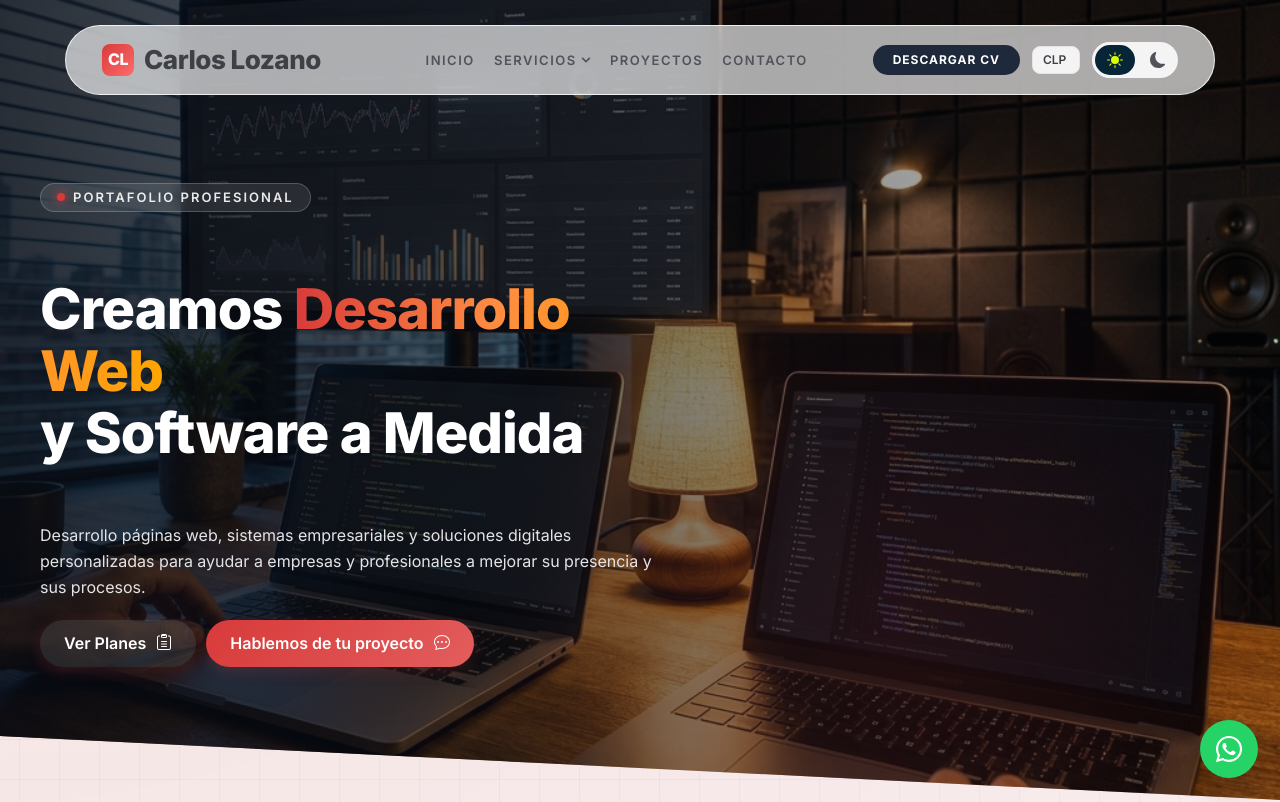
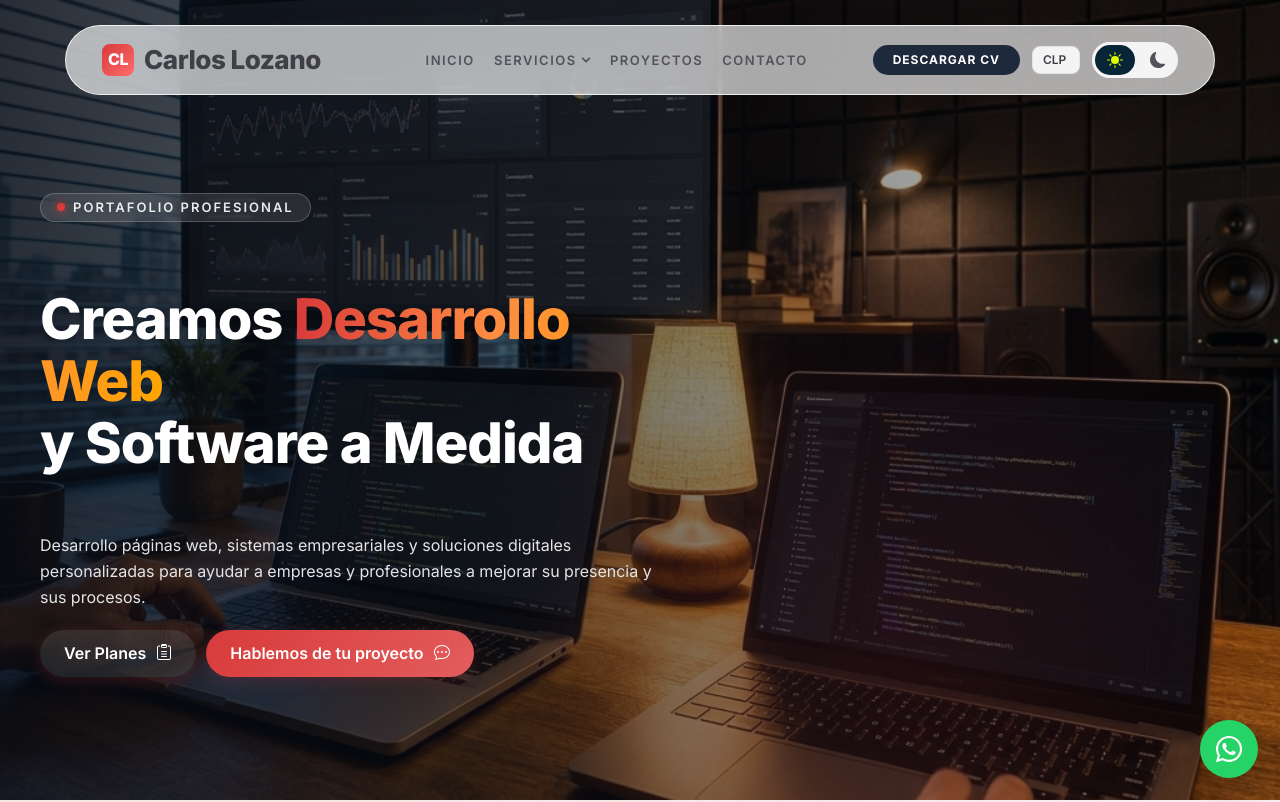
Before and after one commit to CarlosL-Code/Portafolio_react, a React (Vite) app: page / in a window 1280 px wide. Shown: the top 802 px of the page. Built offline with nearby package versions, Linux system fonts and the light colour scheme.

Commit message:
remove diagonal cut from hero

```diff
--- a/src/componentes/layout/Hero.css
+++ b/src/componentes/layout/Hero.css
@@ -12,8 +12,7 @@
     min-height: 100vh;
     display: flex;
     align-items: center;
-    padding: 150px 0 100px 0; /* Compensa el header fijo para que no lo tape */
-    clip-path: polygon(0 0, 100% 0, 100% 100%, 0 calc(100% - 5vw));
+    padding: 150px 0 80px 0; /* Compensa el header fijo para que no lo tape */
 
 
     .contenido{
```
